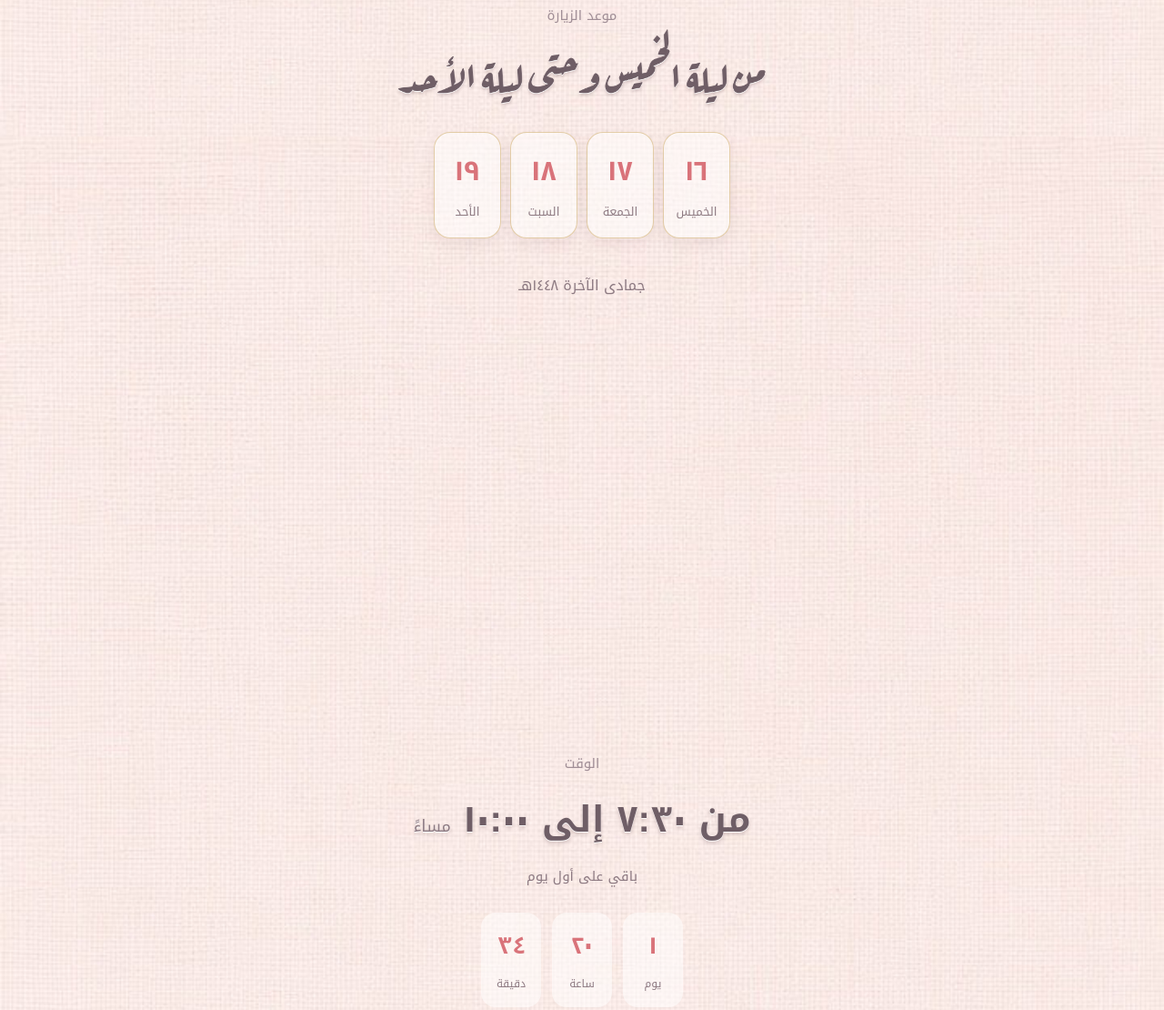
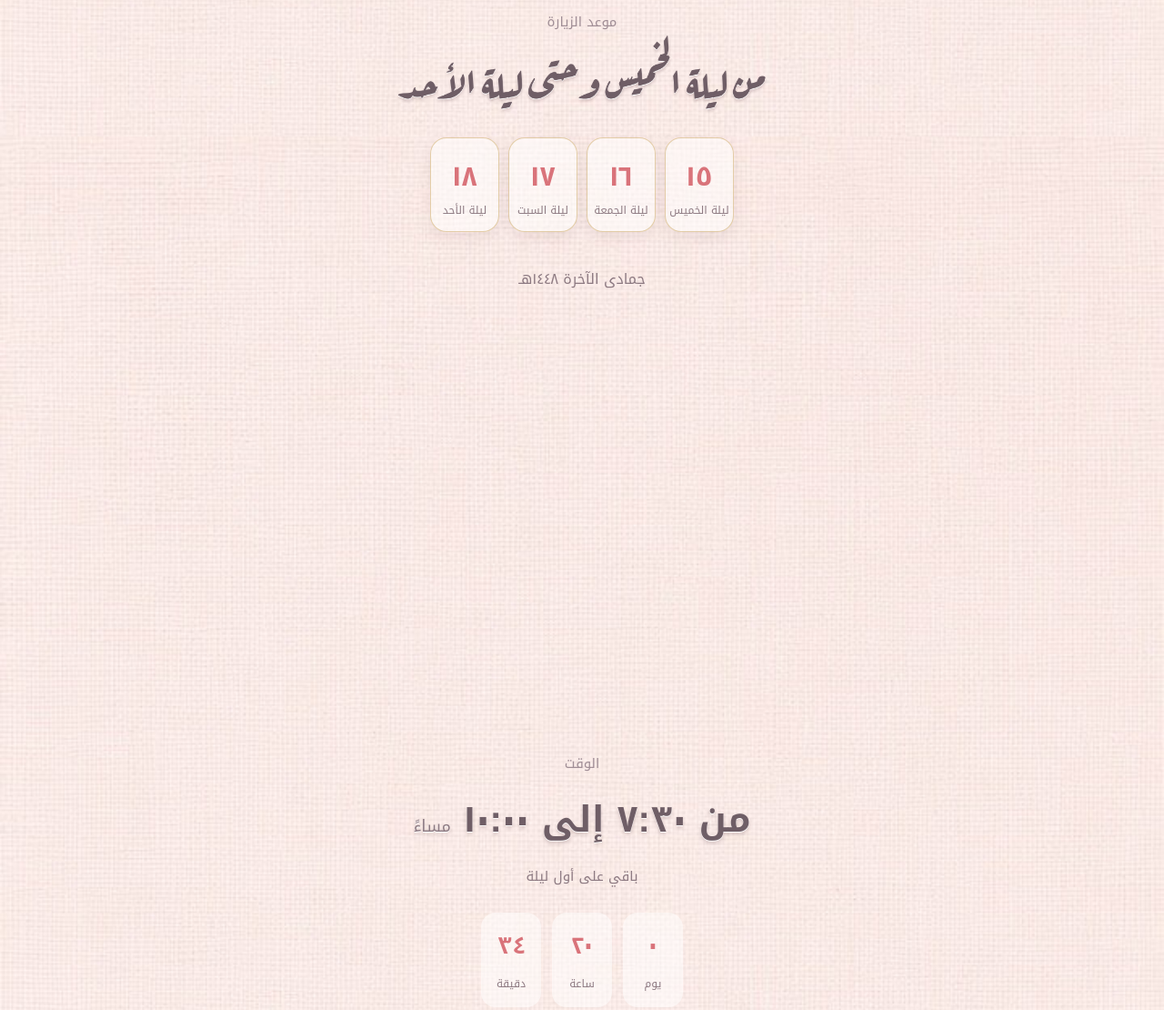
Before and after one commit to mrmr57/fatima-visit, a plain HTML site: page index.html in a window 1280 px wide. Shown: the part 2922-4032 px from the top of the page at 91% size. Drawn offline with Linux system fonts and the light colour scheme.

Commit message:
Visit nights and Hijri dates

```diff
--- a/index.html
+++ b/index.html
@@ -24,7 +24,7 @@ section{min-height:100vh;display:flex;flex-direction:column;align-items:center;j
 h2{font-family:Ruqaa;font-size:clamp(34px,10vw,52px);font-weight:700;line-height:1.8}
 p.big{font-size:clamp(18px,5vw,24px);line-height:2}
 .days{display:flex;gap:10px;margin-top:26px;flex-wrap:wrap;justify-content:center}
-.day{width:74px;padding:14px 0;border-radius:18px;background:rgba(255,255,255,.55);border:1.5px solid rgba(201,164,92,.5);box-shadow:0 6px 16px rgba(120,80,90,.1)}
+.day{width:76px;padding:14px 0;border-radius:18px;background:rgba(255,255,255,.55);border:1.5px solid rgba(201,164,92,.5);box-shadow:0 6px 16px rgba(120,80,90,.1)}
 .day{position:relative;transition:opacity .6s,filter .6s,transform .6s}
 .day.past{opacity:.38;filter:grayscale(.85)}
 .day.past::after{content:"انتهى";position:absolute;left:50%;bottom:-24px;transform:translateX(-50%);font-size:11px;color:#A08E96;white-space:nowrap}
@@ -32,7 +32,7 @@ p.big{font-size:clamp(18px,5vw,24px);line-height:2}
 .day.now{border-color:var(--pink);box-shadow:0 0 0 4px rgba(217,115,122,.18),0 8px 20px rgba(217,115,122,.25);animation:glow 2s infinite}
 .day.now::after{content:"الآن";position:absolute;left:50%;bottom:-24px;transform:translateX(-50%);font-size:11px;color:var(--pink);font-weight:600}
 @keyframes glow{50%{box-shadow:0 0 0 8px rgba(217,115,122,.08),0 8px 20px rgba(217,115,122,.25)}}
-.day b{display:block;font-size:30px;color:var(--pink);font-weight:600}.day span{font-size:13px;color:var(--soft)}
+.day b{display:block;font-size:30px;color:var(--pink);font-weight:600}.day span{display:block;font-size:12px;line-height:1.5;color:var(--soft);white-space:nowrap}
 .month{margin-top:36px;color:var(--soft);}
 .time{font-size:clamp(26px,8vw,40px);font-weight:600;white-space:nowrap}
 .time small{font-size:.45em;font-weight:400;color:var(--soft)}
@@ -84,17 +84,17 @@ html.cm section,html.cm .petal{opacity:0!important}
  <div class="lbl rv">موعد الزيارة</div>
  <h2 class="rv d1"><img class="ti wide" src="t_days2.png" alt="من ليلة الخميس وحتى ليلة الأحد"></h2>
  <div class="days">
-  <div data-d="26" class="day rv d1"><b>١٦</b><span>الخميس</span></div>
-  <div data-d="27" class="day rv d2"><b>١٧</b><span>الجمعة</span></div>
-  <div data-d="28" class="day rv d3"><b>١٨</b><span>السبت</span></div>
-  <div data-d="29" class="day rv d4"><b>١٩</b><span>الأحد</span></div>
+  <div data-i="0" class="day rv d1"><b>١٥</b><span>ليلة الخميس</span></div>
+  <div data-i="1" class="day rv d2"><b>١٦</b><span>ليلة الجمعة</span></div>
+  <div data-i="2" class="day rv d3"><b>١٧</b><span>ليلة السبت</span></div>
+  <div data-i="3" class="day rv d4"><b>١٨</b><span>ليلة الأحد</span></div>
  </div>
  <div class="month rv d4">جمادى الآخرة ١٤٤٨هـ</div>
 </section>
 <section>
  <div class="lbl rv">الوقت</div>
  <div class="time emb rv d1">من ٧:٣٠ إلى ١٠:٠٠ <small>مساءً</small></div>
- <div class="clock rv d2" id="cdl">باقي على أول يوم</div>
+ <div class="clock rv d2" id="cdl">باقي على أول ليلة</div>
  <div class="count rv d3" id="cd"><div><b id="dd">–</b><span>يوم</span></div><div><b id="hh">–</b><span>ساعة</span></div><div><b id="mm">–</b><span>دقيقة</span></div></div>
 </section>
 <section class="end">
@@ -112,16 +112,17 @@ html.cm section,html.cm .petal{opacity:0!important}
 const io=new IntersectionObserver(es=>es.forEach(e=>{if(e.isIntersecting)e.target.classList.add('in')}),{threshold:.25});
 document.querySelectorAll('.rv').forEach(el=>io.observe(el));
 const ar=n=>String(n).replace(/\d/g,d=>'٠١٢٣٤٥٦٧٨٩'[d]);
-const days=[26,27,28,29].map(d=>({d,s:new Date(`2026-11-${d}T19:30:00+03:00`),e:new Date(`2026-11-${d}T22:00:00+03:00`)}));
+// ليالي الزيارة: مساء الأربعاء ٢٥ إلى مساء السبت ٢٨ نوفمبر ٢٠٢٦ (ليلة ١٥ إلى ليلة ١٨ جمادى الآخرة)
+const days=[25,26,27,28].map((d,i)=>({i,s:new Date(`2026-11-${d}T19:30:00+03:00`),e:new Date(`2026-11-${d}T22:00:00+03:00`)}));
 const _t=new URLSearchParams(location.search).get("t");
 function tick(){const now=_t?new Date(_t):new Date();
- days.forEach(x=>{const el=document.querySelector(`.day[data-d="${x.d}"]`);el.classList.toggle('past',now>=x.e);el.classList.toggle('now',now>=x.s&&now<x.e)});
+ days.forEach(x=>{const el=document.querySelector(`.day[data-i="${x.i}"]`);el.classList.toggle('past',now>=x.e);el.classList.toggle('now',now>=x.s&&now<x.e)});
  const cdl=document.getElementById('cdl'),cd=document.getElementById('cd');
  const cur=days.find(x=>now>=x.s&&now<x.e);
  if(cur){cdl.textContent='الزيارة مفتوحة الآن 🤍 حتى الساعة ١٠ مساءً';cd.style.display='none';return}
  const nx=days.find(x=>now<x.s);
- if(!nx){cdl.textContent='انتهت أيام الزيارة، شكراً لزيارتكم 🤍';cd.style.display='none';return}
- cdl.textContent=nx===days[0]?'باقي على أول يوم':'باقي على زيارة اليوم';cd.style.display='';
+ if(!nx){cdl.textContent='انتهت ليالي الزيارة، شكراً لزيارتكم 🤍';cd.style.display='none';return}
+ cdl.textContent=nx===days[0]?'باقي على أول ليلة':'باقي على زيارة الليلة';cd.style.display='';
  let s=Math.floor((nx.s-now)/1000);dd.textContent=ar(Math.floor(s/86400));hh.textContent=ar(Math.floor(s%86400/3600));mm.textContent=ar(Math.floor(s%3600/60))}
 tick();setInterval(tick,30000);
 let last=0;addEventListener('scroll',()=>{const t=Date.now();if(t-last<180)return;last=t;petal()},{passive:true});
```
